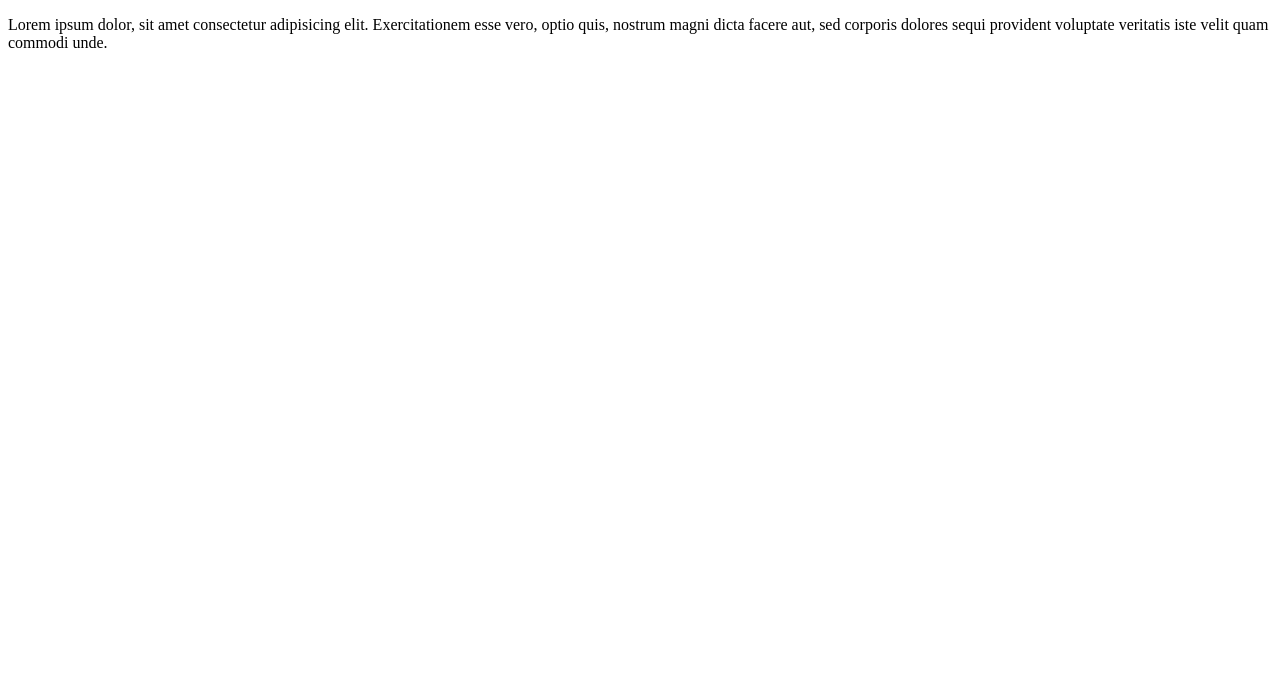
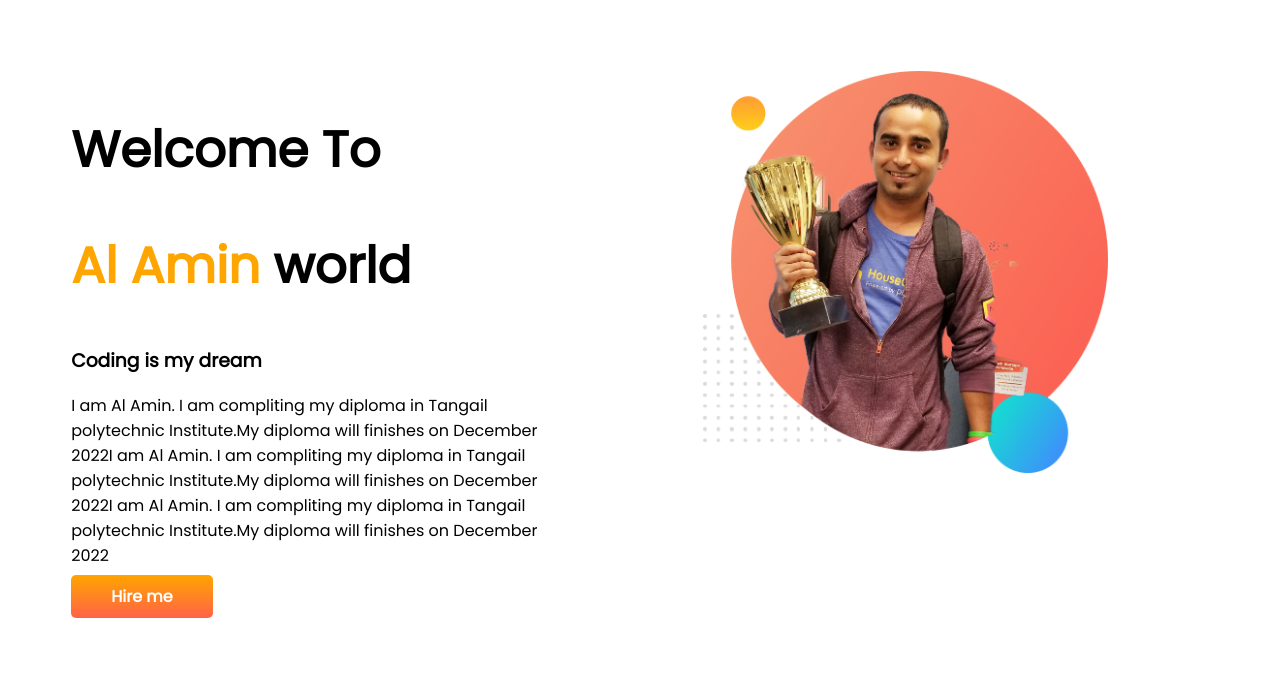
Before and after one commit to alamin1571/developer-portfolio, a plain HTML site: page index.html in a window 1280 px wide. Drawn offline with Linux system fonts and the light colour scheme.

Commit message:
second change

```diff
--- a/index.html
+++ b/index.html
@@ -5,10 +5,23 @@
   <meta http-equiv="X-UA-Compatible" content="IE=edge">
   <meta name="viewport" content="width=device-width, initial-scale=1.0">
   <title>Developer portfolio</title>
+  <link rel="preconnect" href="https://fonts.googleapis.com">
+  <link rel="preconnect" href="https://fonts.gstatic.com" crossorigin>
+  <link href="https://fonts.googleapis.com/css2?family=Poppins&display=swap" rel="stylesheet">
   <link rel="stylesheet" href="style.css">
 </head>
 <body>
-  <p>Lorem ipsum dolor, sit amet consectetur adipisicing elit. Exercitationem esse vero, optio quis, nostrum magni dicta facere aut, sed corporis dolores sequi provident voluptate veritatis iste velit quam commodi unde.</p>
-
+ <section>
+   <div class="half-width">
+  <h1>Welcome To</h1>
+  <h1><span class="mama">Al Amin</span> world </h1>
+  <h3>Coding is my dream</h3>
+  <p>I am Al Amin. I am compliting my diploma in Tangail polytechnic Institute.My diploma will finishes  on December 2022I am Al Amin. I am compliting my diploma in Tangail polytechnic Institute.My diploma will finishes  on December 2022I am Al Amin. I am compliting my diploma in Tangail polytechnic Institute.My diploma will finishes  on December 2022  </p>
+  <a class="link-button" target="_blank" href="https://www.facebook.com/profile.php?id=100071653174986">Hire me</a>
+  </div>
+  <div class="half-width">
+  <img src="images/jhankar.png" alt="alamin">
+  </div>
+</section>
 </body>
 </html>
--- a/style.css
+++ b/style.css
@@ -0,0 +1,27 @@
+body{
+  font-family: 'Poppins', sans-serif;
+}
+h1{
+  font-size: 50px;
+}
+.mama{
+  color: orange;
+}
+section{
+  display: flex;
+}
+.half-width{
+  width: 50%;
+  padding: 5%;
+}
+.half-width img{
+  width: 80%;
+}
+.link-button{
+  text-decoration: none;
+  background-image: linear-gradient(orange,tomato);
+  padding: 10px 40px;
+  color: white;
+  font-weight: 700;
+  border-radius: 5px;
+}
```
Also changed, not shown: images/dream-bg.png (added), images/exp-bg.png (added), images/jhankar.png (added), images/jhankar2.png (added), images/my-bg.png (added), images/my-bg2.png (added), images/top-banner.png (added), 7 other files.
